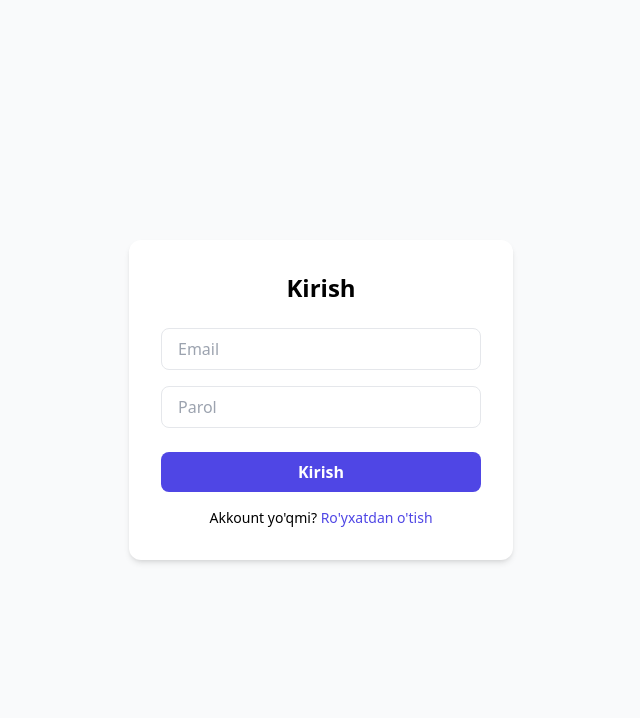
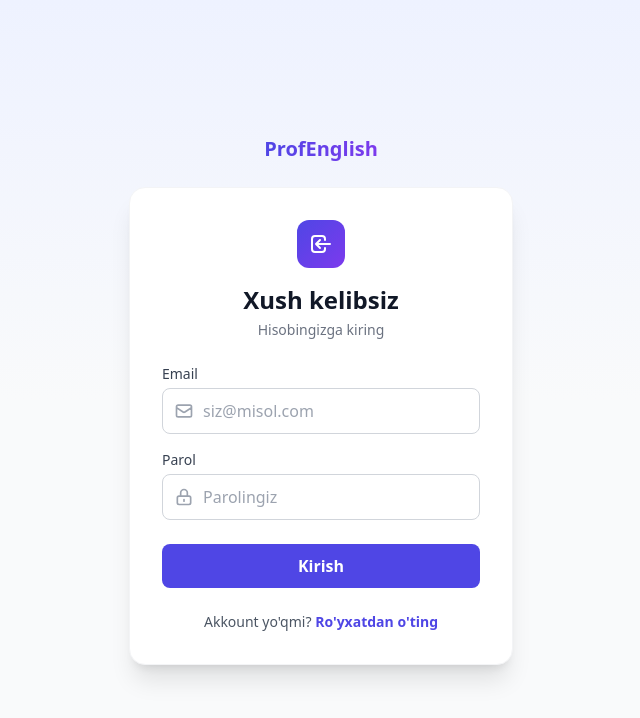
Before and after one commit to Oybek-M/ProfEnglish, a React (Vite) app in the folder frontend/: page /login in a window 1280 px wide. Shown: the top 718 px of the page, without its empty margins (319-959 px from the left). Built offline with nearby package versions, Linux system fonts and the light colour scheme.

Commit message:
feat: redesign login/register pages with polished card UI

```diff
--- a/frontend/src/pages/LoginPage.tsx
+++ b/frontend/src/pages/LoginPage.tsx
@@ -21,33 +21,78 @@ export default function LoginPage() {
   }
 
   return (
-    <div className="min-h-screen flex items-center justify-center bg-gray-50 px-4">
-      <form onSubmit={handleSubmit} className="bg-white p-8 rounded-xl shadow-md w-full max-w-sm">
-        <h2 className="text-2xl font-bold mb-6 text-center">Kirish</h2>
-        {error && <p className="text-red-600 text-sm mb-4">{error}</p>}
+    <div className="min-h-screen flex items-center justify-center bg-gradient-to-b from-indigo-50 via-gray-50 to-gray-50 px-4">
+      <div className="w-full max-w-sm">
+        <Link to="/" className="flex justify-center mb-6">
+          <span className="text-xl font-bold bg-gradient-to-r from-indigo-600 to-violet-600 bg-clip-text text-transparent">
+            ProfEnglish
+          </span>
+        </Link>
+
+        <form onSubmit={handleSubmit} className="bg-white p-8 rounded-2xl shadow-xl border border-gray-100">
+          <div className="flex justify-center mb-4">
+            <div className="w-12 h-12 rounded-xl bg-gradient-to-br from-indigo-600 to-violet-600 flex items-center justify-center">
+              <svg className="w-6 h-6 text-white" fill="none" stroke="currentColor" viewBox="0 0 24 24">
+                <path strokeLinecap="round" strokeLinejoin="round" strokeWidth={2} d="M11 16l-4-4m0 0l4-4m-4 4h14m-5 4v1a3 3 0 01-3 3H6a3 3 0 01-3-3V7a3 3 0 013-3h7a3 3 0 013 3v1" />
+              </svg>
+            </div>
+          </div>
+          <h2 className="text-2xl font-bold text-center text-gray-900">Xush kelibsiz</h2>
+          <p className="text-sm text-gray-500 text-center mt-1 mb-6">Hisobingizga kiring</p>
+
+          {error && (
+            <p className="text-red-600 text-sm mb-4 bg-red-50 border border-red-100 rounded-lg px-3 py-2">{error}</p>
+          )}
+
+          <label className="block text-sm font-medium text-gray-700 mb-1">Email</label>
+          <div className="relative mb-4">
+            <span className="absolute inset-y-0 left-0 pl-3 flex items-center text-gray-400">
+              <svg className="w-5 h-5" fill="none" stroke="currentColor" viewBox="0 0 24 24">
+                <path strokeLinecap="round" strokeLinejoin="round" strokeWidth={2} d="M3 8l7.89 5.26a2 2 0 002.22 0L21 8M5 19h14a2 2 0 002-2V7a2 2 0 00-2-2H5a2 2 0 00-2 2v10a2 2 0 002 2z" />
+              </svg>
+            </span>
             <input
               type="email"
-          placeholder="Email"
+              placeholder="siz@misol.com"
               value={email}
               onChange={(e) => setEmail(e.target.value)}
-          className="w-full border rounded-lg px-4 py-2 mb-4"
+              className="w-full border border-gray-300 rounded-lg pl-10 pr-4 py-2.5 focus:outline-none focus:ring-2 focus:ring-indigo-500 focus:border-transparent"
               required
             />
+          </div>
+
+          <label className="block text-sm font-medium text-gray-700 mb-1">Parol</label>
+          <div className="relative mb-6">
+            <span className="absolute inset-y-0 left-0 pl-3 flex items-center text-gray-400">
+              <svg className="w-5 h-5" fill="none" stroke="currentColor" viewBox="0 0 24 24">
+                <path strokeLinecap="round" strokeLinejoin="round" strokeWidth={2} d="M12 15v2m-6 4h12a2 2 0 002-2v-6a2 2 0 00-2-2H6a2 2 0 00-2 2v6a2 2 0 002 2zm10-10V7a4 4 0 00-8 0v4h8z" />
+              </svg>
+            </span>
             <input
               type="password"
-          placeholder="Parol"
+              placeholder="Parolingiz"
               value={password}
               onChange={(e) => setPassword(e.target.value)}
-          className="w-full border rounded-lg px-4 py-2 mb-6"
+              className="w-full border border-gray-300 rounded-lg pl-10 pr-4 py-2.5 focus:outline-none focus:ring-2 focus:ring-indigo-500 focus:border-transparent"
               required
             />
-        <button className="w-full bg-indigo-600 text-white py-2 rounded-lg font-semibold hover:bg-indigo-700">
+          </div>
+
+          <button
+            type="submit"
+            className="w-full bg-indigo-600 text-white py-2.5 rounded-lg font-semibold hover:bg-indigo-700 transition"
+          >
             Kirish
           </button>
-        <p className="text-sm text-center mt-4">
-          Akkount yo'qmi? <Link to="/register" className="text-indigo-600">Ro'yxatdan o'tish</Link>
+
+          <p className="text-sm text-center mt-6 text-gray-600">
+            Akkount yo'qmi?{' '}
+            <Link to="/register" className="text-indigo-600 font-semibold hover:text-indigo-700">
+              Ro'yxatdan o'ting
+            </Link>
           </p>
         </form>
       </div>
+    </div>
   );
 }
--- a/frontend/src/pages/RegisterPage.tsx
+++ b/frontend/src/pages/RegisterPage.tsx
@@ -21,34 +21,80 @@ export default function RegisterPage() {
   }
 
   return (
-    <div className="min-h-screen flex items-center justify-center bg-gray-50 px-4">
-      <form onSubmit={handleSubmit} className="bg-white p-8 rounded-xl shadow-md w-full max-w-sm">
-        <h2 className="text-2xl font-bold mb-6 text-center">Ro'yxatdan o'tish</h2>
-        {error && <p className="text-red-600 text-sm mb-4">{error}</p>}
+    <div className="min-h-screen flex items-center justify-center bg-gradient-to-b from-indigo-50 via-gray-50 to-gray-50 px-4">
+      <div className="w-full max-w-sm">
+        <Link to="/" className="flex justify-center mb-6">
+          <span className="text-xl font-bold bg-gradient-to-r from-indigo-600 to-violet-600 bg-clip-text text-transparent">
+            ProfEnglish
+          </span>
+        </Link>
+
+        <form onSubmit={handleSubmit} className="bg-white p-8 rounded-2xl shadow-xl border border-gray-100">
+          <div className="flex justify-center mb-4">
+            <div className="w-12 h-12 rounded-xl bg-gradient-to-br from-indigo-600 to-violet-600 flex items-center justify-center">
+              <svg className="w-6 h-6 text-white" fill="none" stroke="currentColor" viewBox="0 0 24 24">
+                <path strokeLinecap="round" strokeLinejoin="round" strokeWidth={2} d="M18 9v3m0 0v3m0-3h3m-3 0h-3m-2-5a4 4 0 11-8 0 4 4 0 018 0zM3 20a6 6 0 0112 0v1H3v-1z" />
+              </svg>
+            </div>
+          </div>
+          <h2 className="text-2xl font-bold text-center text-gray-900">Hisob yarating</h2>
+          <p className="text-sm text-gray-500 text-center mt-1 mb-6">Kasbingizga mos dars bilan boshlang</p>
+
+          {error && (
+            <p className="text-red-600 text-sm mb-4 bg-red-50 border border-red-100 rounded-lg px-3 py-2">{error}</p>
+          )}
+
+          <label className="block text-sm font-medium text-gray-700 mb-1">Email</label>
+          <div className="relative mb-4">
+            <span className="absolute inset-y-0 left-0 pl-3 flex items-center text-gray-400">
+              <svg className="w-5 h-5" fill="none" stroke="currentColor" viewBox="0 0 24 24">
+                <path strokeLinecap="round" strokeLinejoin="round" strokeWidth={2} d="M3 8l7.89 5.26a2 2 0 002.22 0L21 8M5 19h14a2 2 0 002-2V7a2 2 0 00-2-2H5a2 2 0 00-2 2v10a2 2 0 002 2z" />
+              </svg>
+            </span>
             <input
               type="email"
-          placeholder="Email"
+              placeholder="siz@misol.com"
               value={email}
               onChange={(e) => setEmail(e.target.value)}
-          className="w-full border rounded-lg px-4 py-2 mb-4"
+              className="w-full border border-gray-300 rounded-lg pl-10 pr-4 py-2.5 focus:outline-none focus:ring-2 focus:ring-indigo-500 focus:border-transparent"
               required
             />
+          </div>
+
+          <label className="block text-sm font-medium text-gray-700 mb-1">Parol</label>
+          <div className="relative mb-2">
+            <span className="absolute inset-y-0 left-0 pl-3 flex items-center text-gray-400">
+              <svg className="w-5 h-5" fill="none" stroke="currentColor" viewBox="0 0 24 24">
+                <path strokeLinecap="round" strokeLinejoin="round" strokeWidth={2} d="M12 15v2m-6 4h12a2 2 0 002-2v-6a2 2 0 00-2-2H6a2 2 0 00-2 2v6a2 2 0 002 2zm10-10V7a4 4 0 00-8 0v4h8z" />
+              </svg>
+            </span>
             <input
               type="password"
-          placeholder="Parol (kamida 6 belgi)"
+              placeholder="Kamida 6 belgi"
               value={password}
               onChange={(e) => setPassword(e.target.value)}
-          className="w-full border rounded-lg px-4 py-2 mb-6"
+              className="w-full border border-gray-300 rounded-lg pl-10 pr-4 py-2.5 focus:outline-none focus:ring-2 focus:ring-indigo-500 focus:border-transparent"
               minLength={6}
               required
             />
-        <button className="w-full bg-indigo-600 text-white py-2 rounded-lg font-semibold hover:bg-indigo-700">
+          </div>
+          <p className="text-xs text-gray-400 mb-6">Kamida 6 ta belgidan iborat bo'lishi kerak</p>
+
+          <button
+            type="submit"
+            className="w-full bg-indigo-600 text-white py-2.5 rounded-lg font-semibold hover:bg-indigo-700 transition"
+          >
             Ro'yxatdan o'tish
           </button>
-        <p className="text-sm text-center mt-4">
-          Akkountingiz bormi? <Link to="/login" className="text-indigo-600">Kirish</Link>
+
+          <p className="text-sm text-center mt-6 text-gray-600">
+            Akkountingiz bormi?{' '}
+            <Link to="/login" className="text-indigo-600 font-semibold hover:text-indigo-700">
+              Kiring
+            </Link>
           </p>
         </form>
       </div>
+    </div>
   );
 }
```
Lines whose indentation alone changed are shown as unchanged.
